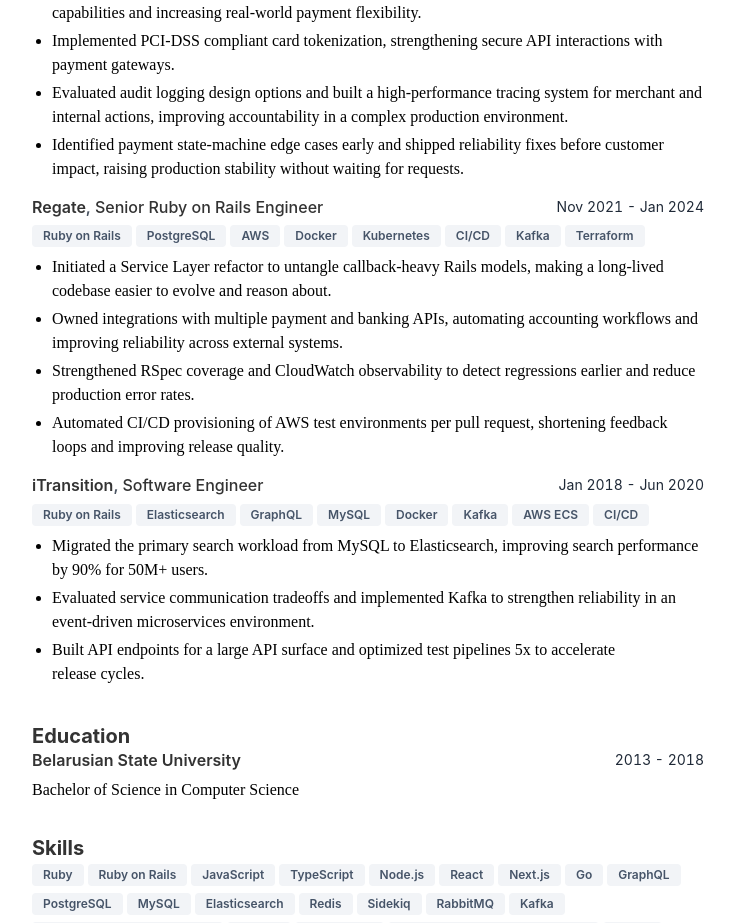
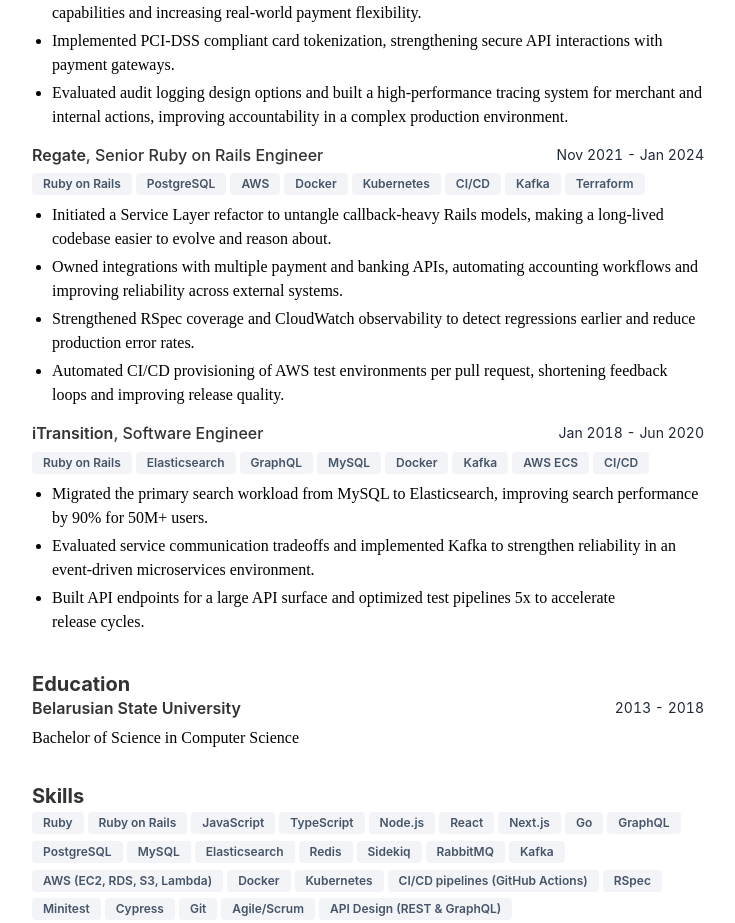
Before and after one commit to sergey-yakushevich/cv-web, a Next.js app: page / in a window 1280 px wide. Shown: the part 842-1765 px from the top of the page, without its empty margins (272-1007 px from the left). Built offline with nearby package versions, Linux system fonts and the light colour scheme; a web font is replaced by a local one.

Commit message:
Drop payment state-machine bullet from Mondido

```diff
--- a/src/data/resume-data.tsx
+++ b/src/data/resume-data.tsx
@@ -96,7 +96,6 @@
         "Owned end-to-end Visa installment integration across backend and frontend, expanding checkout capabilities and increasing real-world payment flexibility.",
         "Implemented PCI-DSS compliant card tokenization, strengthening secure API interactions with payment gateways.",
         "Evaluated audit logging design options and built a high-performance tracing system for merchant and internal actions, improving accountability in a complex production environment.",
-        "Identified payment state-machine edge cases early and shipped reliability fixes before customer impact, raising production stability without waiting for requests.",
       ],
     },
     {
```
